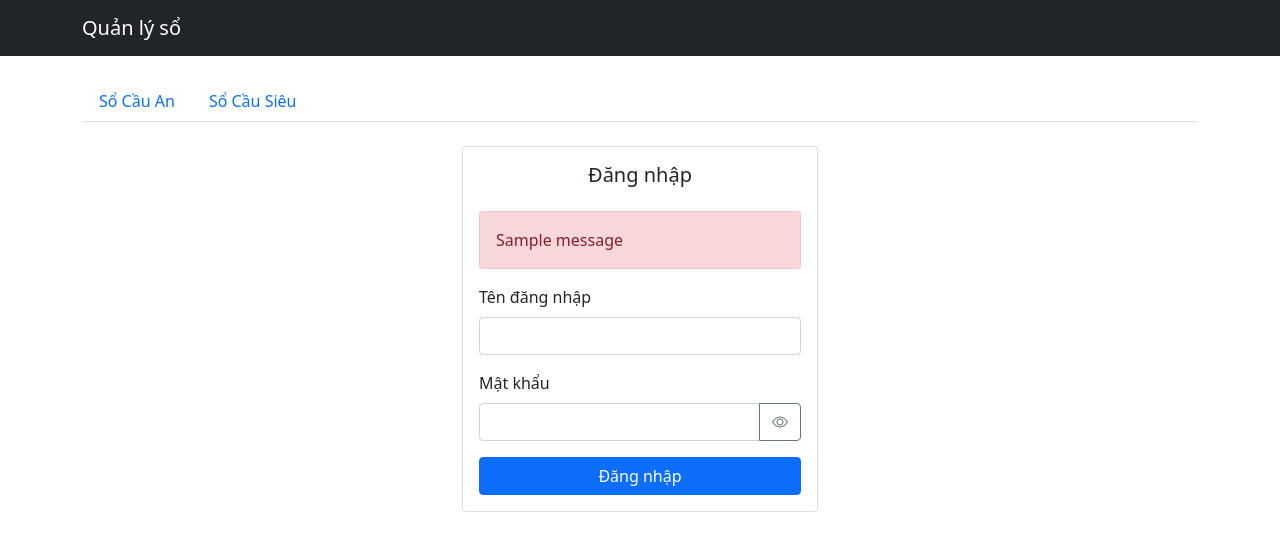
After one commit to tungnguyentu/thien_phuc_ngam_mac_notebook, a Flask app: page /login in a window 1280 px wide. The commit adds this page. Shown: the top 551 px of the page. Run offline with Flask 2, Linux system fonts and the light colour scheme; one stand-in notice (Sample message) is shown; some libraries are stand-ins or nearby versions.

Commit message:
add login

```diff
--- a/app.py
+++ b/app.py
@@ -1,25 +1,67 @@
-from flask import Flask, render_template, request, redirect, url_for
+from flask import Flask, render_template, request, redirect, url_for, flash
+from flask_login import LoginManager, UserMixin, login_user, login_required, logout_user, current_user
 from pymongo import MongoClient
 from bson.objectid import ObjectId
 from dotenv import load_dotenv
 import os
+import bcrypt
 
 # Load environment variables
 load_dotenv()
 
 app = Flask(__name__)
+app.secret_key = os.getenv('SECRET_KEY', 'your-secret-key')  # Add to .env
+
+login_manager = LoginManager()
+login_manager.init_app(app)
+login_manager.login_view = 'login'
 
 # MongoDB connection using environment variables
 client = MongoClient(os.getenv('MONGO_URI'))
 db = client[os.getenv('MONGO_DB')]
 cauan = db['cauan']
 cau_sieu = db['cau_sieu']
+users = db['users']  # New collection for users
+
+class User(UserMixin):
+    def __init__(self, user_data):
+        self.id = str(user_data['_id'])
+        self.username = user_data['username']
+
+@login_manager.user_loader
+def load_user(user_id):
+    user_data = users.find_one({'_id': ObjectId(user_id)})
+    return User(user_data) if user_data else None
+
+@app.route('/login', methods=['GET', 'POST'])
+def login():
+    if request.method == 'POST':
+        username = request.form.get('username')
+        password = request.form.get('password')
+
+        user = users.find_one({'username': username})
+
+        if user and bcrypt.checkpw(password.encode('utf-8'), user['password']):
+            login_user(User(user))
+            return redirect(url_for('index'))
+        else:
+            flash('Sai tên đăng nhập hoặc mật khẩu')
+
+    return render_template('login.html')
+
+@app.route('/logout')
+@login_required
+def logout():
+    logout_user()
+    return redirect(url_for('login'))
 
 @app.route('/')
+@login_required
 def index():
     return redirect(url_for('cauan_page'))
 
 @app.route('/cauan')
+@login_required
 def cauan_page():
     all_records = cauan.find()
     return render_template('prayer_book.html',
@@ -29,6 +71,7 @@ def cauan_page():
                          search_performed=False)
 
 @app.route('/cau_sieu')
+@login_required
 def cau_sieu_page():
     all_records = cau_sieu.find()
     return render_template('prayer_book.html',
@@ -38,6 +81,7 @@ def cau_sieu_page():
                          search_performed=False)
 
 @app.route('/add_record/<book_type>', methods=['POST'])
+@login_required
 def add_record(book_type):
     record_name = request.form.get('record_name')
     collection = cauan if book_type == 'cauan' else cau_sieu
@@ -45,6 +89,7 @@ def add_record(book_type):
     return redirect(url_for(f'{book_type}_page'))
 
 @app.route('/find_record/<book_type>', methods=['GET'])
+@login_required
 def find_record(book_type):
     record_name = request.args.get('record_name')
     collection = cauan if book_type == 'cauan' else cau_sieu
@@ -56,6 +101,7 @@ def find_record(book_type):
                          search_performed=True)
 
 @app.route('/add_member/<book_type>/<record_id>', methods=['POST'])
+@login_required
 def add_member_record(book_type, record_id):
     member_name = request.form.get('member_name')
     member_age = request.form.get('member_age')
@@ -78,6 +124,7 @@ def add_member_record(book_type, record_id):
     return redirect(url_for(f'{book_type}_page'))
 
 @app.route('/rename_record/<book_type>/<record_id>', methods=['POST'])
+@login_required
 def rename_record(book_type, record_id):
     new_name = request.form.get('new_name')
     collection = cauan if book_type == 'cauan' else cau_sieu
@@ -88,12 +135,14 @@ def rename_record(book_type, record_id):
     return redirect(url_for(f'{book_type}_page'))
 
 @app.route('/delete_record/<book_type>/<record_id>')
+@login_required
 def delete_record(book_type, record_id):
     collection = cauan if book_type == 'cauan' else cau_sieu
     collection.delete_one({'_id': ObjectId(record_id)})
     return redirect(url_for(f'{book_type}_page'))
 
 @app.route('/find_member_record/<book_type>', methods=['GET'])
+@login_required
 def find_member_record(book_type):
     member_name = request.args.get('member_name')
     collection = cauan if book_type == 'cauan' else cau_sieu
@@ -105,6 +154,7 @@ def find_member_record(book_type):
                          search_performed=True)
 
 @app.route('/rename_member/<book_type>/<record_id>/<int:member_index>', methods=['POST'])
+@login_required
 def rename_member(book_type, record_id, member_index):
     new_name = request.form.get('new_member_name')
     new_age = request.form.get('new_member_age')
@@ -127,6 +177,7 @@ def rename_member(book_type, record_id, member_index):
     return redirect(url_for(f'{book_type}_page'))
 
 @app.route('/delete_member/<book_type>/<record_id>/<int:member_index>')
+@login_required
 def delete_member(book_type, record_id, member_index):
     collection = cauan if book_type == 'cauan' else cau_sieu
     collection.update_one(
--- a/requirements.txt
+++ b/requirements.txt
@@ -6,3 +6,5 @@ MarkupSafe==3.0.2
 pymongo==3.12.0
 python-dotenv==1.0.1
 Werkzeug==2.0.3
+Flask-Login==0.6.2
+bcrypt==4.0.1
--- a/templates/base.html
+++ b/templates/base.html
@@ -5,11 +5,18 @@
     <meta name="viewport" content="width=device-width, initial-scale=1.0">
     <title>Notebook Management System</title>
     <link href="https://cdn.jsdelivr.net/npm/bootstrap@5.1.3/dist/css/bootstrap.min.css" rel="stylesheet">
+    {% block extra_css %}{% endblock %}
 </head>
 <body>
     <nav class="navbar navbar-dark bg-dark mb-4">
         <div class="container">
             <a class="navbar-brand" href="/">Quản lý sổ</a>
+            {% if current_user.is_authenticated %}
+            <div>
+                <span class="navbar-text me-3">{{ current_user.username }}</span>
+                <a href="{{ url_for('logout') }}" class="btn btn-outline-light btn-sm">Đăng xuất</a>
+            </div>
+            {% endif %}
         </div>
     </nav>
     <div class="container">
@@ -24,5 +31,6 @@
         {% block content %}{% endblock %}
     </div>
     <script src="https://cdn.jsdelivr.net/npm/bootstrap@5.1.3/dist/js/bootstrap.bundle.min.js"></script>
+    {% block extra_js %}{% endblock %}
 </body>
 </html>
--- /dev/null
+++ b/templates/login.html
@@ -0,0 +1,59 @@
+{% extends "base.html" %}
+
+{% block content %}
+<div class="row justify-content-center">
+    <div class="col-md-4">
+        <div class="card">
+            <div class="card-body">
+                <h5 class="card-title text-center mb-4">Đăng nhập</h5>
+
+                {% with messages = get_flashed_messages() %}
+                    {% if messages %}
+                        {% for message in messages %}
+                            <div class="alert alert-danger">{{ message }}</div>
+                        {% endfor %}
+                    {% endif %}
+                {% endwith %}
+
+                <form method="POST" action="{{ url_for('login') }}">
+                    <div class="mb-3">
+                        <label class="form-label">Tên đăng nhập</label>
+                        <input type="text" class="form-control" name="username" required>
+                    </div>
+                    <div class="mb-3">
+                        <label class="form-label">Mật khẩu</label>
+                        <div class="input-group">
+                            <input type="password" class="form-control" name="password" id="password" required>
+                            <button class="btn btn-outline-secondary" type="button" id="togglePassword">
+                                <i class="bi bi-eye"></i>
+                            </button>
+                        </div>
+                    </div>
+                    <button type="submit" class="btn btn-primary w-100">Đăng nhập</button>
+                </form>
+            </div>
+        </div>
+    </div>
+</div>
+{% endblock %}
+
+{% block extra_css %}
+<link rel="stylesheet" href="https://cdn.jsdelivr.net/npm/bootstrap-icons@1.7.2/font/bootstrap-icons.css">
+{% endblock %}
+
+{% block extra_js %}
+<script>
+const togglePassword = document.querySelector("#togglePassword");
+const password = document.querySelector("#password");
+
+togglePassword.addEventListener("click", function () {
+    // Toggle the type attribute
+    const type = password.getAttribute("type") === "password" ? "text" : "password";
+    password.setAttribute("type", type);
+
+    // Toggle the icon
+    this.querySelector('i').classList.toggle('bi-eye');
+    this.querySelector('i').classList.toggle('bi-eye-slash');
+});
+</script>
+{% endblock %}
```
